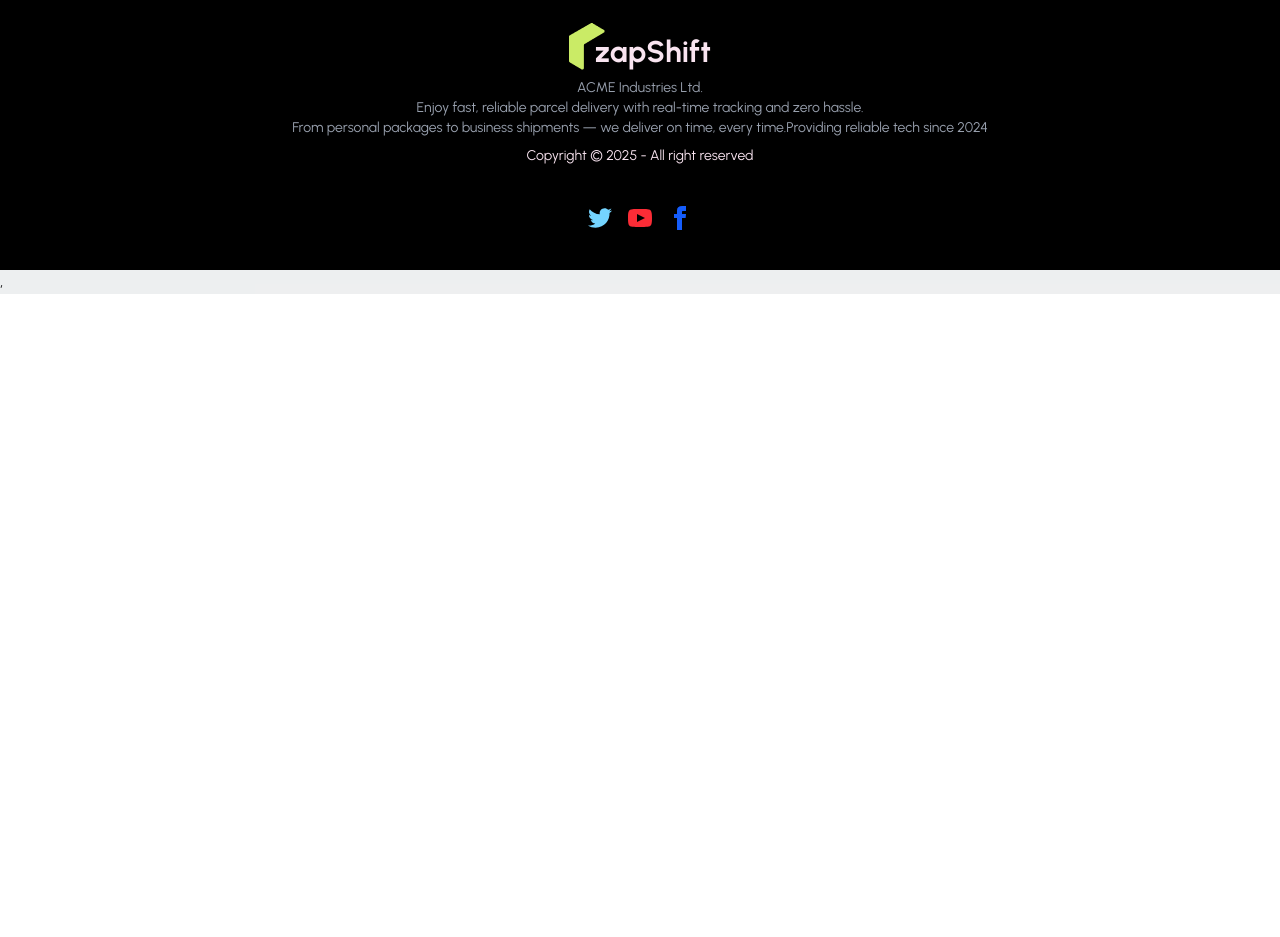
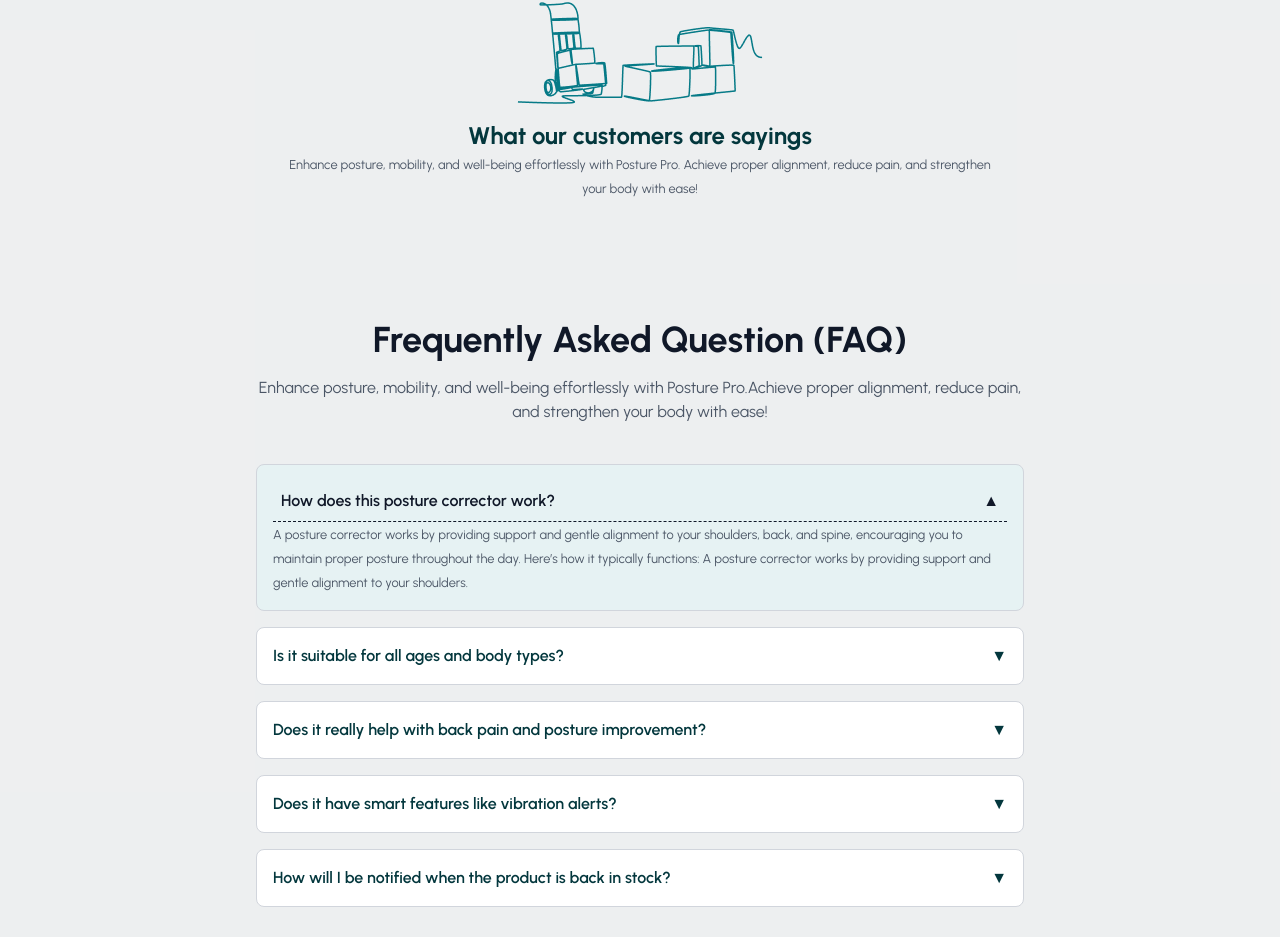
Before and after one commit to shehabRabby/Final-Project-Client, a React (Vite) app: page / in a window 1280 px wide. Shown: the part 3527-4464 px from the top of the page. Before the commit the page ends 3821 px from the top, so only its background shows below. Built offline with nearby package versions, Linux system fonts and the light colour scheme.

Commit message:
Question session added now

```diff
--- a/src/Pages/Home/Banner/Banner.jsx
+++ b/src/Pages/Home/Banner/Banner.jsx
@@ -10,7 +10,7 @@ const Banner = () => {
   return (
     <Carousel
       interval={2000}
-      autoPlay={false}
+      autoPlay={true}
       infiniteLoop={true}
       className="mt-3"
     >
--- /dev/null
+++ b/src/Pages/Home/CustomerSays/CustomerSays.jsx
@@ -0,0 +1,24 @@
+import React from "react";
+import customerQsnImg from "../../../assets/customer-top.png";
+const CustomerSays = () => {
+  return (
+    <div className="my-5 flex flex-col items-center text-center space-y-4 p-5">
+      <div>
+        <img src={customerQsnImg} alt="" />
+      </div>
+
+      <div className="mb-8">
+        <h2 className="text-2xl font-bold text-secondary ">
+          What our customers are sayings
+        </h2>
+        <small className="text-gray-600">
+          Enhance posture, mobility, and well-being effortlessly with Posture
+          Pro. Achieve proper alignment, reduce pain, and strengthen <br className=" hidden lg:block" /> your
+          body with ease!
+        </small>
+      </div>
+    </div>
+  );
+};
+
+export default CustomerSays;
--- a/src/Pages/Home/CustomerStaisfiction/StaisfictionCard.jsx
+++ b/src/Pages/Home/CustomerStaisfiction/StaisfictionCard.jsx
@@ -13,8 +13,8 @@ const StaisfictionCard = () => {
       Merchant and Customer Satisfaction <br /> is Our First Priority
     </h1>
     <small className="text-gray-400 block mt-2 sm:mt-3 md:mt-4 leading-relaxed">
-      We offer the lowest delivery charge with the highest value along with <br />
-      100% safety of your product. Pathao courier delivers your parcels in every <br />
+      We offer the lowest delivery charge with the highest value along with <br className=" hidden lg:block" />
+      100% safety of your product. Pathao courier delivers your parcels in every <br className=" hidden lg:block" />
       corner of Bangladesh right on time.
     </small>
 
--- a/src/Pages/Home/Home/Home.jsx
+++ b/src/Pages/Home/Home/Home.jsx
@@ -4,6 +4,8 @@ import HowWorks from '../HowWorks/HowWorks';
 import OuerServices from '../OurServices/OuerServices';
 import Shipping from '../Shipping/Shipping';
 import StaisfictionCard from '../CustomerStaisfiction/StaisfictionCard';
+import CustomerSays from '../CustomerSays/CustomerSays';
+import Question from '../Question/Question';
 
 const Home = () => {
     return (
@@ -13,6 +15,8 @@ const Home = () => {
            <OuerServices></OuerServices>
            <Shipping></Shipping>
            <StaisfictionCard></StaisfictionCard>
+           <CustomerSays></CustomerSays>
+           <Question></Question>
         </div>
     );
 };
--- a/src/Pages/Home/OurServices/OuerServices.jsx
+++ b/src/Pages/Home/OurServices/OuerServices.jsx
@@ -8,7 +8,7 @@ const OuerServices = () => {
         <h2 className="text-2xl font-bold text-white "> Our Services</h2>
         <small className="text-gray-300">
           Enjoy fast, reliable parcel delivery with real-time tracking and zero
-          hassle. From personal packages to <br /> business shipments — we
+          hassle. From personal packages to <br className=" hidden lg:block" /> business shipments — we
           deliver on time, every time.
         </small>
       </div>
--- /dev/null
+++ b/src/Pages/Home/Question/Question.jsx
@@ -0,0 +1,74 @@
+import React from "react";
+import { GoArrowUpRight } from "react-icons/go";
+
+const Question = () => {
+  return (
+    <section className=" py-12 px-4 md:px-20">
+      <div className="max-w-3xl mx-auto text-center">
+        <h2 className="text-3xl md:text-4xl font-bold text-gray-900 mb-4">
+          Frequently Asked Question (FAQ)
+        </h2>
+        <p className="text-gray-600 text-center mb-10">
+          Enhance posture, mobility, and well-being effortlessly with Posture
+          Pro.Achieve proper alignment, reduce pain, and strengthen your body
+          with ease!
+        </p>
+
+        <div className="space-y-4 text-left">
+          <div className="border border-gray-300 rounded-lg p-4 bg-[#E6F2F3]">
+            <button className="w-full text-left font-semibold text-gray-900 flex justify-between items-center border-b-1 p-2 border-dashed">
+              How does this posture corrector work?
+              <span>&#9650;</span>
+            </button>
+            <small className="text-gray-600">
+              A posture corrector works by providing support and gentle
+              alignment to your shoulders, back, and spine, encouraging you to
+              maintain proper posture throughout the day. Here’s how it
+              typically functions: A posture corrector works by providing
+              support and gentle alignment to your shoulders.
+            </small>
+          </div>
+
+          <div className="border border-gray-300 rounded-lg p-4 bg-white">
+            <button className="w-full text-left font-semibold text-secondary flex justify-between items-center">
+              Is it suitable for all ages and body types?
+              <span>&#9660;</span>
+            </button>
+          </div>
+
+          <div className="border border-gray-300 rounded-lg p-4 bg-white">
+            <button className="w-full text-left font-semibold text-secondary flex justify-between items-center">
+              Does it really help with back pain and posture improvement?
+              <span>&#9660;</span>
+            </button>
+          </div>
+
+          <div className="border border-gray-300 rounded-lg p-4 bg-white">
+            <button className="w-full text-left font-semibold text-secondary flex justify-between items-center">
+              Does it have smart features like vibration alerts?
+              <span>&#9660;</span>
+            </button>
+          </div>
+
+          <div className="border border-gray-300 rounded-lg p-4 bg-white">
+            <button className="w-full text-left font-semibold text-secondary flex justify-between items-center">
+              How will I be notified when the product is back in stock?
+              <span>&#9660;</span>
+            </button>
+          </div>
+        </div>
+
+        <div className="mt-8 text-center flex items-center justify-center gap-1">
+          <button className="inline-flex items-center bg-primary cursor-pointer text-gray-900 font-semibold px-6 py-3 rounded-lg hover:bg-lime-400 transition">
+            See More FAQ's
+          </button>
+            <div className="h-10 w-10 rounded-full bg-green-950 text-primary flex text-center justify-center items-center">
+              <GoArrowUpRight size={25} />
+            </div>
+        </div>
+      </div>
+    </section>
+  );
+};
+
+export default Question;
```
